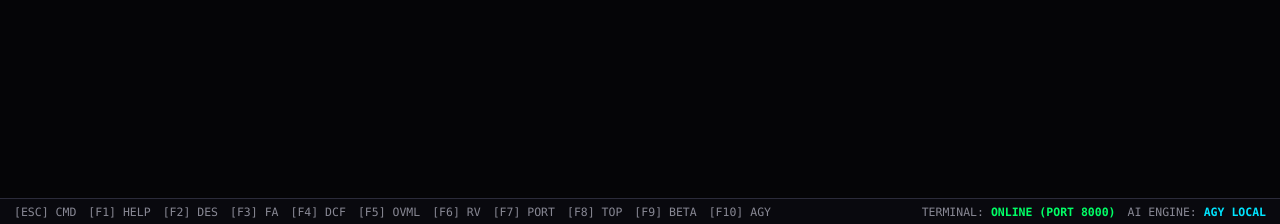
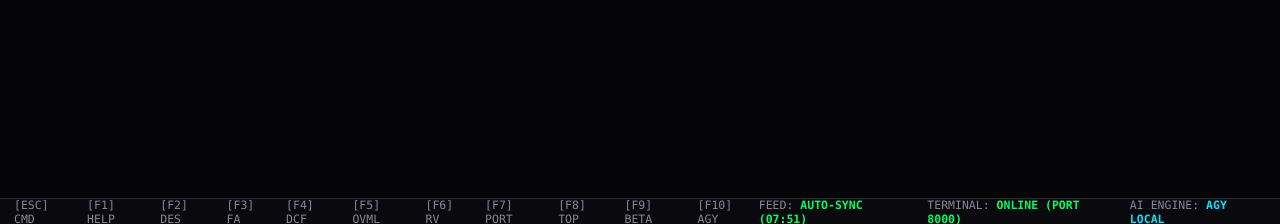
Before and after one commit to joseph-dermawan/network_graph, a FastAPI app: page / in a window 1280 px wide. Shown: the part 576-800 px from the top of the page. Run offline with FastAPI, Linux system fonts and the light colour scheme; data comes from the database, SQL or seed files in the repository.

Commit message:
feat(scheduler): integrate automated 15-minute background synchronization worker and live status monitoring

```diff
--- a/ERVIS/projects/UK_EQUITIES/RR/models/valuation_engine_outputs.json
+++ b/ERVIS/projects/UK_EQUITIES/RR/models/valuation_engine_outputs.json
@@ -2,10 +2,10 @@
   "ticker": "RR.L",
   "company_name": "Rolls-Royce Holdings plc",
   "currency": "GBP",
-  "spot_price_gbp": 14.968,
-  "spot_price_pence": 1496.8,
+  "spot_price_gbp": 14.964,
+  "spot_price_pence": 1496.4,
   "shares_outstanding_m": 8234.55,
-  "market_cap_m": 123230.0,
+  "market_cap_m": 123190.0,
   "wacc_schedule": {
     "base_wacc": 0.0939,
     "terminal_wacc": 0.09,
@@ -41,8 +41,8 @@
   "final_triangulation": {
     "target_price_gbp": 8.6,
     "target_price_pence": 860.4,
-    "upside_percent": -42.54,
+    "upside_percent": -42.53,
     "rating": "UNDERWEIGHT / SELL (-42.5%)",
-    "updated_at": "2026-09-30T15:48:25.968485"
+    "updated_at": "2026-09-30T15:51:42.227861"
   }
 }
--- a/ERVIS/projects/US_EQUITIES/AAPL/models/valuation_engine_outputs.json
+++ b/ERVIS/projects/US_EQUITIES/AAPL/models/valuation_engine_outputs.json
@@ -89,6 +89,6 @@
     "target_price_usd": 176.57,
     "upside_percent": -46.4,
     "rating": "UNDERWEIGHT / SELL (-46.4%)",
-    "updated_at": "2026-09-30T15:48:23.632310"
+    "updated_at": "2026-09-30T15:51:39.618124"
   }
 }
--- a/ERVIS/projects/US_EQUITIES/AMD/models/valuation_engine_outputs.json
+++ b/ERVIS/projects/US_EQUITIES/AMD/models/valuation_engine_outputs.json
@@ -83,6 +83,6 @@
     "target_price_usd": 201.44,
     "upside_percent": -66.84,
     "rating": "UNDERWEIGHT / SELL (-66.8%)",
-    "updated_at": "2026-09-30T15:48:25.415696"
+    "updated_at": "2026-09-30T15:51:41.543831"
   }
 }
--- a/ERVIS/projects/US_EQUITIES/AMZN/models/valuation_engine_outputs.json
+++ b/ERVIS/projects/US_EQUITIES/AMZN/models/valuation_engine_outputs.json
@@ -83,6 +83,6 @@
     "target_price_usd": 203.46,
     "upside_percent": -17.52,
     "rating": "UNDERWEIGHT / SELL (-17.5%)",
-    "updated_at": "2026-09-30T15:48:24.171120"
+    "updated_at": "2026-09-30T15:51:40.294897"
   }
 }
--- a/ERVIS/projects/US_EQUITIES/AVGO/models/valuation_engine_outputs.json
+++ b/ERVIS/projects/US_EQUITIES/AVGO/models/valuation_engine_outputs.json
@@ -22,6 +22,6 @@
     "target_price_usd": 247.7,
     "upside_percent": -30.25,
     "rating": "UNDERWEIGHT / SELL (-30.2%)",
-    "updated_at": "2026-09-30T15:48:24.834551"
+    "updated_at": "2026-09-30T15:51:40.920682"
   }
 }
--- a/ERVIS/projects/US_EQUITIES/GOOGL/models/valuation_engine_outputs.json
+++ b/ERVIS/projects/US_EQUITIES/GOOGL/models/valuation_engine_outputs.json
@@ -61,6 +61,6 @@
     "target_price_usd": 252.8,
     "upside_percent": -25.85,
     "rating": "UNDERWEIGHT / SELL (-25.9%)",
-    "updated_at": "2026-09-30T15:48:23.910132"
+    "updated_at": "2026-09-30T15:51:39.922162"
   }
 }
--- a/ERVIS/projects/US_EQUITIES/META/models/valuation_engine_outputs.json
+++ b/ERVIS/projects/US_EQUITIES/META/models/valuation_engine_outputs.json
@@ -79,6 +79,6 @@
     "target_price_usd": 736.95,
     "upside_percent": -0.25,
     "rating": "NEUTRAL / HOLD (-0.2%)",
-    "updated_at": "2026-09-30T15:48:24.447078"
+    "updated_at": "2026-09-30T15:51:40.612634"
   }
 }
--- a/ERVIS/projects/US_EQUITIES/MSFT/models/valuation_engine_outputs.json
+++ b/ERVIS/projects/US_EQUITIES/MSFT/models/valuation_engine_outputs.json
@@ -63,6 +63,6 @@
     "target_price_usd": 447.71,
     "upside_percent": -12.03,
     "rating": "TRIM / TAKE PROFITS (-12.0%)",
-    "updated_at": "2026-09-30T15:48:23.273470"
+    "updated_at": "2026-09-30T15:51:39.205543"
   }
 }
--- a/ERVIS/projects/US_EQUITIES/NVDA/models/valuation_engine_outputs.json
+++ b/ERVIS/projects/US_EQUITIES/NVDA/models/valuation_engine_outputs.json
@@ -50,6 +50,6 @@
     "target_price_usd": 125.93,
     "upside_percent": -44.58,
     "rating": "UNDERWEIGHT / SELL (-44.6%)",
-    "updated_at": "2026-09-30T15:48:22.864089"
+    "updated_at": "2026-09-30T15:51:38.787440"
   }
 }
--- a/ERVIS/projects/US_EQUITIES/ORCL/models/valuation_engine_outputs.json
+++ b/ERVIS/projects/US_EQUITIES/ORCL/models/valuation_engine_outputs.json
@@ -69,6 +69,6 @@
     "target_price_usd": 113.44,
     "upside_percent": -17.67,
     "rating": "UNDERWEIGHT / SELL (-17.7%)",
-    "updated_at": "2026-09-30T15:48:25.674000"
+    "updated_at": "2026-09-30T15:51:41.853794"
   }
 }
--- a/ERVIS/projects/US_EQUITIES/PLTR/models/valuation_engine_outputs.json
+++ b/ERVIS/projects/US_EQUITIES/PLTR/models/valuation_engine_outputs.json
@@ -62,6 +62,6 @@
     "target_price_pence": null,
     "upside_percent": -91.03,
     "rating": "UNDERWEIGHT / SELL (-91.0%)",
-    "updated_at": "2026-09-30T15:48:26.315786"
+    "updated_at": "2026-09-30T15:51:42.569432"
   }
 }
--- a/ERVIS/projects/US_EQUITIES/TSM/models/valuation_engine_outputs.json
+++ b/ERVIS/projects/US_EQUITIES/TSM/models/valuation_engine_outputs.json
@@ -62,6 +62,6 @@
     "target_price_pence": null,
     "upside_percent": -11.0,
     "rating": "TRIM / TAKE PROFITS (-11.0%)",
-    "updated_at": "2026-09-30T15:48:25.150337"
+    "updated_at": "2026-09-30T15:51:41.264047"
   }
 }
--- a/ERVIS/web/app.py
+++ b/ERVIS/web/app.py
@@ -37,10 +37,49 @@ from ERVIS.terminal.renderer import (
     render_help,
     render_unknown_ticker
 )
+import asyncio
+from datetime import datetime
+from contextlib import asynccontextmanager
 from rich.console import Console
 from ERVIS.terminal.agy_bridge import get_agy_bridge
 
-app = FastAPI(title="ERVIS Institutional Web Workstation", version="2.0")
+scheduler_state = {
+    "status": "RUNNING",
+    "interval_seconds": 900,
+    "last_sync": datetime.now().isoformat(),
+    "last_sync_display": datetime.now().strftime("%H:%M:%S SGT"),
+    "sync_count": 1
+}
+
+async def background_scheduler():
+    # Wait 30 seconds after server boot before running the first scheduled sync
+    await asyncio.sleep(30)
+    while True:
+        try:
+            from ERVIS.models.refresh_universe import refresh_all_data
+            print("[AUTO-SCHEDULER] Periodic 15-minute universe synchronization starting...")
+            await asyncio.to_thread(refresh_all_data)
+            now = datetime.now()
+            scheduler_state["last_sync"] = now.isoformat()
+            scheduler_state["last_sync_display"] = now.strftime("%H:%M:%S SGT")
+            scheduler_state["sync_count"] += 1
+            print(f"[AUTO-SCHEDULER] Universe synchronization complete at {scheduler_state['last_sync_display']}.")
+        except Exception as e:
+            print(f"[AUTO-SCHEDULER ERROR] {e}")
+
+        await asyncio.sleep(900)
+
+@asynccontextmanager
+async def lifespan(app: FastAPI):
+    task = asyncio.create_task(background_scheduler())
+    yield
+    task.cancel()
+    try:
+        await task
+    except asyncio.CancelledError:
+        pass
+
+app = FastAPI(title="ERVIS Institutional Web Workstation", version="2.0", lifespan=lifespan)
 
 app.add_middleware(
     CORSMiddleware,
@@ -136,12 +175,24 @@ async def onboard_security(ticker: str):
     except Exception as e:
         raise HTTPException(status_code=500, detail=str(e))
 
+@app.get("/api/scheduler/status")
+async def get_scheduler_status():
+    return scheduler_state
+
 @app.post("/api/refresh")
 async def refresh_universe_endpoint():
     from ERVIS.models.refresh_universe import refresh_all_data
     try:
-        report = refresh_all_data()
-        return {"status": "ok", "report": report}
+        report = await asyncio.to_thread(refresh_all_data)
+        now = datetime.now()
+        scheduler_state["last_sync"] = now.isoformat()
+        scheduler_state["last_sync_display"] = now.strftime("%H:%M:%S SGT")
+        scheduler_state["sync_count"] += 1
+        return {
+            "status": "ok",
+            "last_sync": scheduler_state["last_sync_display"],
+            "report": report
+        }
     except Exception as e:
         raise HTTPException(status_code=500, detail=str(e))
 
--- a/ERVIS/web/templates/index.html
+++ b/ERVIS/web/templates/index.html
@@ -674,6 +674,7 @@
             <span>[F10] AGY</span>
         </div>
         <div class="footer-right">
+            <span>FEED: <strong style="color: var(--text-green);" id="schedulerStatusLabel">AUTO-SYNC (15M)</strong></span>
             <span>TERMINAL: <strong class="status-online">ONLINE (PORT 8000)</strong></span>
             <span>AI ENGINE: <strong style="color: var(--text-cyan);">AGY LOCAL</strong></span>
         </div>
@@ -734,6 +735,19 @@
         }
         setInterval(updateClock, 1000);
         updateClock();
+
+        async function updateSchedulerStatus() {
+            try {
+                const res = await fetch('/api/scheduler/status');
+                const data = await res.json();
+                const el = document.getElementById('schedulerStatusLabel');
+                if (el && data.last_sync_display) {
+                    el.innerText = `AUTO-SYNC (${data.last_sync_display.substring(0, 5)})`;
+                }
+            } catch (e) {}
+        }
+        setInterval(updateSchedulerStatus, 30000);
+        updateSchedulerStatus();
 
         // Populate covered tickers dropdown
         async function loadCompanies() {
```
